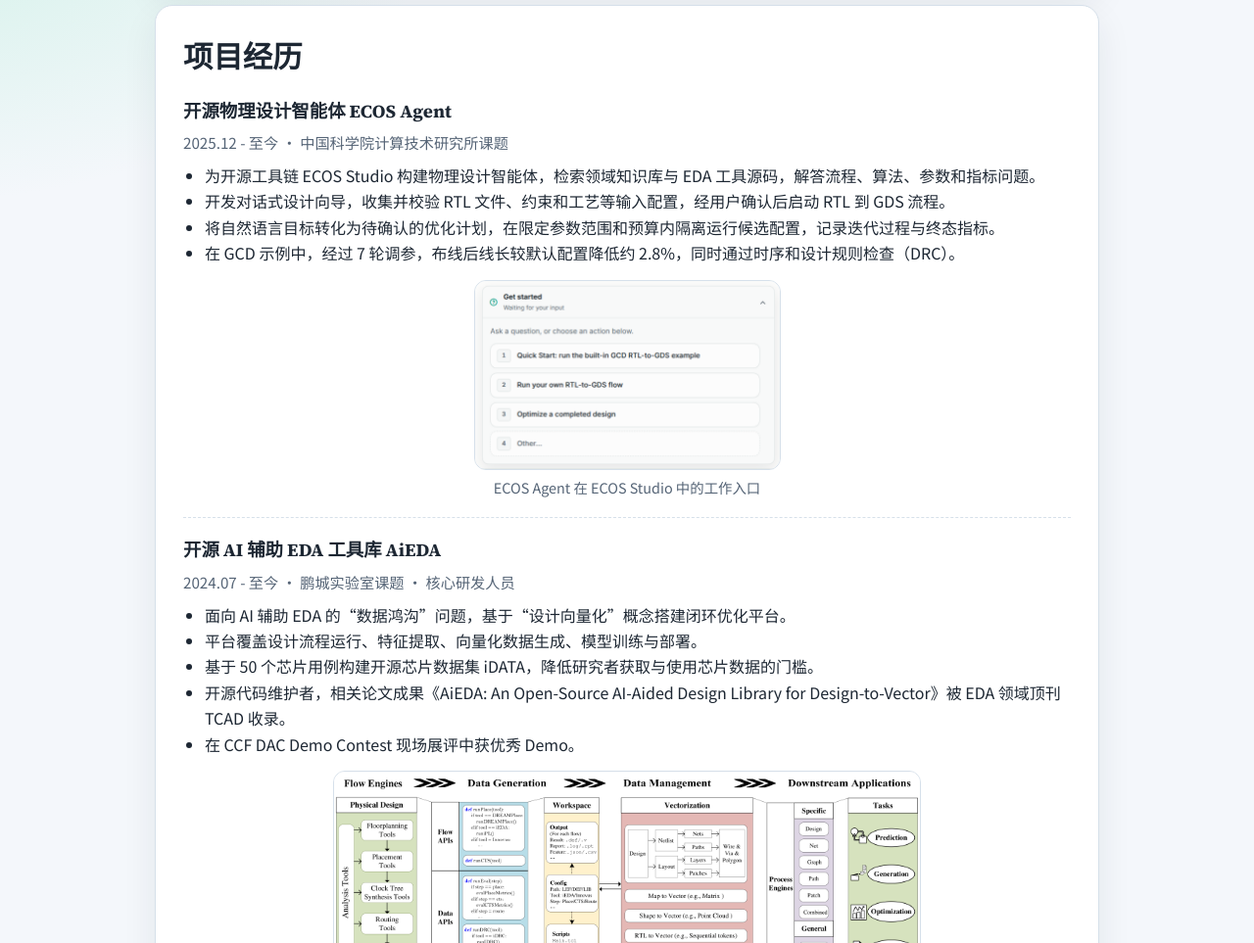
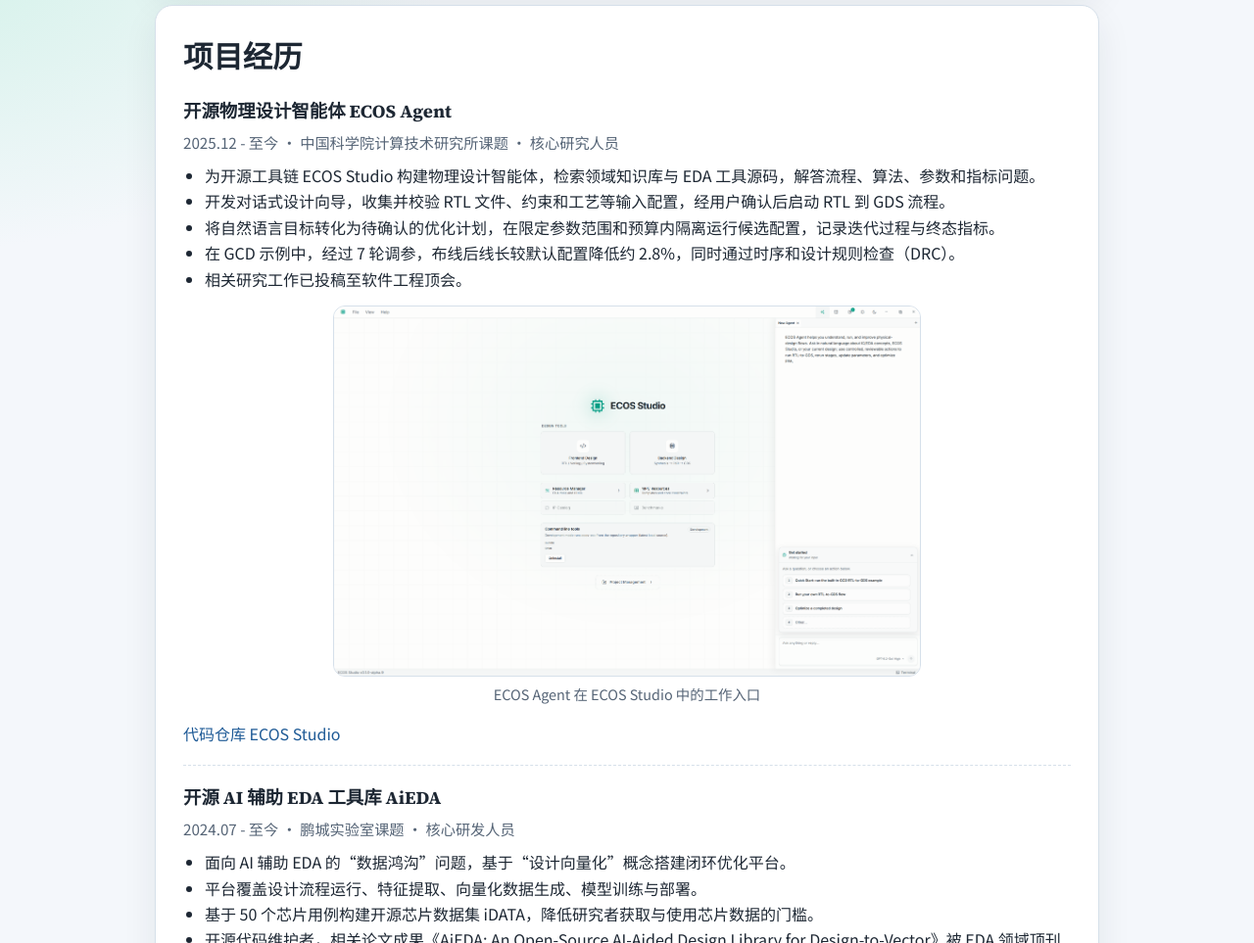
Before and after one commit to YihangQiu/yihangqiu.github.io, a plain HTML site: page index.html in a window 1280 px wide. Shown: the part 1140-2103 px from the top of the page at 98% size. Drawn offline with Linux system fonts and the light colour scheme.

Commit message:
docs: refine ECOS Agent project showcase

```diff
--- a/index.html
+++ b/index.html
@@ -82,25 +82,29 @@
         <h2>项目经历</h2>
         <article id="ecos-agent" class="item">
           <h3>开源物理设计智能体 ECOS Agent</h3>
-          <p class="meta">2025.12 - 至今 · 中国科学院计算技术研究所课题</p>
+          <p class="meta">2025.12 - 至今 · 中国科学院计算技术研究所课题 · 核心研究人员</p>
           <ul>
             <li>为开源工具链 ECOS Studio 构建物理设计智能体，检索领域知识库与 EDA 工具源码，解答流程、算法、参数和指标问题。</li>
             <li>开发对话式设计向导，收集并校验 RTL 文件、约束和工艺等输入配置，经用户确认后启动 RTL 到 GDS 流程。</li>
             <li>将自然语言目标转化为待确认的优化计划，在限定参数范围和预算内隔离运行候选配置，记录迭代过程与终态指标。</li>
             <li>在 GCD 示例中，经过 7 轮调参，布线后线长较默认配置降低约 2.8%，同时通过时序和设计规则检查（DRC）。</li>
+            <li>相关研究工作已投稿至软件工程顶会。</li>
           </ul>
           <figure class="project-figure">
             <img
-              src="ecos-agent.png"
-              alt="ECOS Agent 的入门面板，提供 GCD 示例、自定义 RTL 到 GDS 流程和已有设计优化入口"
+              src="ecos-agent-studio.png"
+              alt="ECOS Studio 首页及右侧 ECOS Agent 面板，展示 GCD 示例、自定义 RTL 到 GDS 流程和已有设计优化入口"
               class="project-image"
-              width="313"
-              height="194"
+              width="1269"
+              height="799"
               loading="lazy"
-              style="width: 100%; max-width: 313px; height: auto; max-height: none"
+              style="max-width: 600px; max-height: none; width: 100%; height: auto"
             />
             <figcaption>ECOS Agent 在 ECOS Studio 中的工作入口</figcaption>
           </figure>
+          <p>
+            <a href="https://github.com/openecos-projects/ecos-studio" target="_blank" rel="noreferrer">代码仓库 ECOS Studio</a>
+          </p>
         </article>
         <div id="aieda" class="item">
           <h3>开源 AI 辅助 EDA 工具库 AiEDA</h3>
@@ -300,7 +304,9 @@
         agent_li2: '#ecos-agent li:nth-of-type(2)',
         agent_li3: '#ecos-agent li:nth-of-type(3)',
         agent_li4: '#ecos-agent li:nth-of-type(4)',
+        agent_li5: '#ecos-agent li:nth-of-type(5)',
         agent_caption: '#ecos-agent figcaption',
+        agent_repo: '#ecos-agent > p:last-of-type > a',
         proj1_h3: '#aieda h3',
         proj1_meta: '#aieda .meta',
         proj1_li1: '#aieda li:nth-of-type(1)',
@@ -393,12 +399,14 @@
             '核心课程：算法与数据结构、计算机体系结构、信息论、通信原理、数字集成电路设计、模拟集成电路设计、信号与系统等。绩点分别在通信工程专业排名第一（1/182）与 IC 班排名第一（1/60）。',
           projects_title: '项目经历',
           agent_h3: '开源物理设计智能体 ECOS Agent',
-          agent_meta: '2025.12 - 至今 · 中国科学院计算技术研究所课题',
+          agent_meta: '2025.12 - 至今 · 中国科学院计算技术研究所课题 · 核心研究人员',
           agent_li1: '为开源工具链 ECOS Studio 构建物理设计智能体，检索领域知识库与 EDA 工具源码，解答流程、算法、参数和指标问题。',
           agent_li2: '开发对话式设计向导，收集并校验 RTL 文件、约束和工艺等输入配置，经用户确认后启动 RTL 到 GDS 流程。',
           agent_li3: '将自然语言目标转化为待确认的优化计划，在限定参数范围和预算内隔离运行候选配置，记录迭代过程与终态指标。',
           agent_li4: '在 GCD 示例中，经过 7 轮调参，布线后线长较默认配置降低约 2.8%，同时通过时序和设计规则检查（DRC）。',
+          agent_li5: '相关研究工作已投稿至软件工程顶会。',
           agent_caption: 'ECOS Agent 在 ECOS Studio 中的工作入口',
+          agent_repo: '代码仓库 ECOS Studio',
           proj1_h3: '开源 AI 辅助 EDA 工具库 AiEDA',
           proj1_meta: '2024.07 - 至今 · 鹏城实验室课题 · 核心研发人员',
           proj1_li1: '面向 AI 辅助 EDA 的“数据鸿沟”问题，基于“设计向量化”概念搭建闭环优化平台。',
@@ -464,7 +472,7 @@
             '常住地：北京市怀柔区怀北镇中国科学院大学（雁栖湖校区）；广东省深圳市光明区深圳理工大学（明珠校区）',
           footer_text: '© 2026 邱奕杭。最后更新：2026年11月25日。',
           avatar_alt: '邱奕杭头像',
-          agent_fig_alt: 'ECOS Agent 的入门面板，提供 GCD 示例、自定义 RTL 到 GDS 流程和已有设计优化入口',
+          agent_fig_alt: 'ECOS Studio 首页及右侧 ECOS Agent 面板，展示 GCD 示例、自定义 RTL 到 GDS 流程和已有设计优化入口',
           proj1_fig1_alt: 'AiEDA 框架图',
           proj1_fig2_alt: '基于 AiEDA 的向量化数据可视化图',
           proj2_fig1_alt: 'iEDA 框架图',
@@ -503,7 +511,7 @@
             'Core courses: Algorithms and Data Structures, Computer Architecture, Information Theory, Principles of Communications, Digital IC Design, Analog IC Design, Signals and Systems, etc. Ranked 1st/182 in Communication Engineering and 1st/60 in the IC Class.',
           projects_title: 'Projects',
           agent_h3: 'Open-Source Physical Design Agent: ECOS Agent',
-          agent_meta: 'Dec 2025 - Present · Institute of Computing Technology, Chinese Academy of Sciences',
+          agent_meta: 'Dec 2025 - Present · Institute of Computing Technology, Chinese Academy of Sciences · Core Researcher',
           agent_li1:
             'Built a physical design agent for the open-source ECOS Studio toolchain. It answers questions about flows, algorithms, parameters, and metrics using a domain knowledge base and EDA tool source code.',
           agent_li2:
@@ -512,7 +520,9 @@
             'Translated natural-language objectives into optimization plans for user approval. The agent evaluates candidates in isolated workspaces within allowed parameter ranges and trial budgets, recording each trial and its final metrics.',
           agent_li4:
             'In the GCD example, seven tuning rounds reduced post-route wirelength by about 2.8% relative to the default configuration while passing timing and design rule checks (DRC).',
+          agent_li5: 'Related research has been submitted to a top-tier software engineering conference.',
           agent_caption: 'ECOS Agent entry points in ECOS Studio',
+          agent_repo: 'Repository ECOS Studio',
           proj1_h3: 'Open-Source AI-Aided EDA Library: AiEDA',
           proj1_meta: 'Jul 2024 - Present · Peng Cheng Laboratory Project · Core Developer',
           proj1_li1:
@@ -592,7 +602,7 @@
             'Address: University of Chinese Academy of Sciences (Yanqi Lake Campus), Huaibei Town, Huairou District, Beijing; Shenzhen University of Advanced Technology (Mingzhu Campus), Guangming District, Shenzhen, Guangdong.',
           footer_text: '© 2026 Yihang Qiu. Last updated: November 25, 2026.',
           avatar_alt: 'Portrait of Yihang Qiu',
-          agent_fig_alt: 'ECOS Agent Get Started panel with options for the GCD example, a custom RTL-to-GDS flow, and optimization of an existing design',
+          agent_fig_alt: 'ECOS Studio home screen with the ECOS Agent panel for the GCD example, a custom RTL-to-GDS flow, and optimization of an existing design',
           proj1_fig1_alt: 'AiEDA framework diagram',
           proj1_fig2_alt: 'Vectorized data visualization based on AiEDA',
           proj2_fig1_alt: 'iEDA framework diagram',
```
Also changed, not shown: ecos-agent-studio.png (added), ecos-agent.png (deleted).
